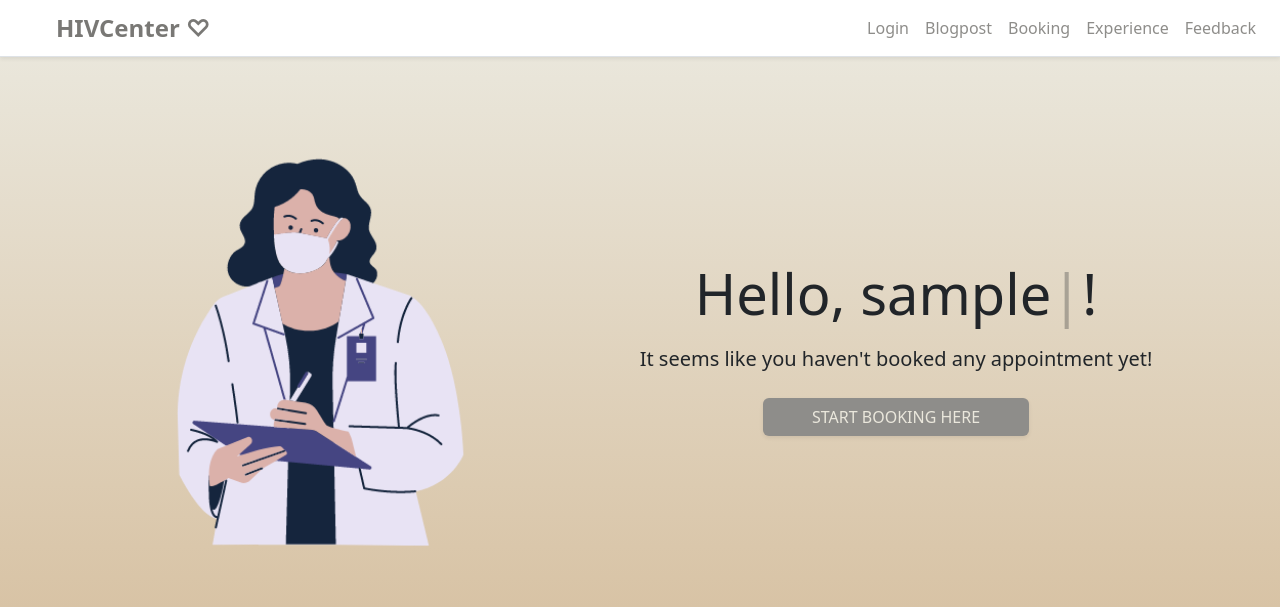
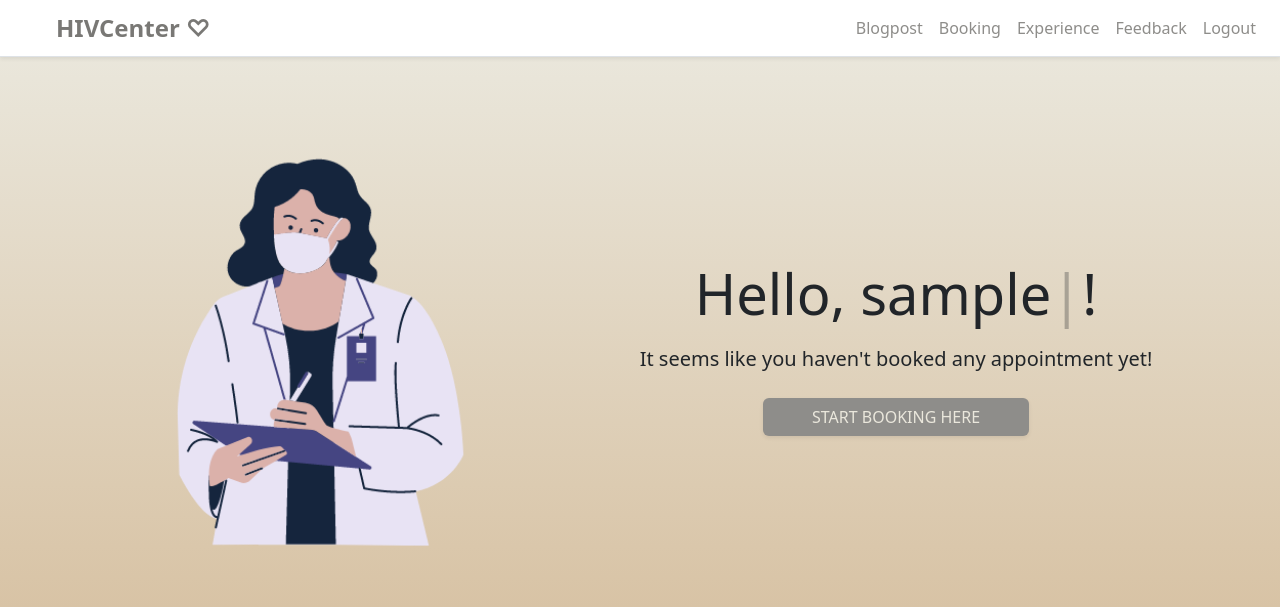
Before and after one commit to Emilicos/D04-PBP, a Django app: page /booking/ in a window 1280 px wide. Shown: the top 607 px of the page. Run offline with Django 4.2, Linux system fonts and the light colour scheme; the visitor is signed in with stand-in values (Sample User, id 1); data comes from the database, SQL or seed files in the repository; data that the repository does not hold is empty.

Commit message:
navbar pogout

```diff
--- a/Booking/templates/booking.html
+++ b/Booking/templates/booking.html
@@ -199,11 +199,11 @@
             </a>
 
             <nav class="d-inline-flex mt-2 mt-md-0 ms-md-auto">
-            <a class="me-3 py-2 text-decoration-none" style="color: #8e8d8a;" href="/authentication/login/">Login</a>
             <a class="me-3 py-2 text-decoration-none" style="color: #8e8d8a;" href="/blogpost/">Blogpost</a>
             <a class="me-3 py-2 text-decoration-none" style="color: #8e8d8a;" href="/booking/">Booking</a>
             <a class="me-3 py-2 text-decoration-none" style="color: #8e8d8a;" href="/experience/">Experience</a>
             <a class="me-3 py-2 text-decoration-none" style="color: #8e8d8a;" href="/feedback/">Feedback</a>
+            <a class="me-3 py-2 text-decoration-none" style="color: #8e8d8a;" href="/authentication/logout/">Logout</a>
             </nav>
         </div></div></div>
 
```
